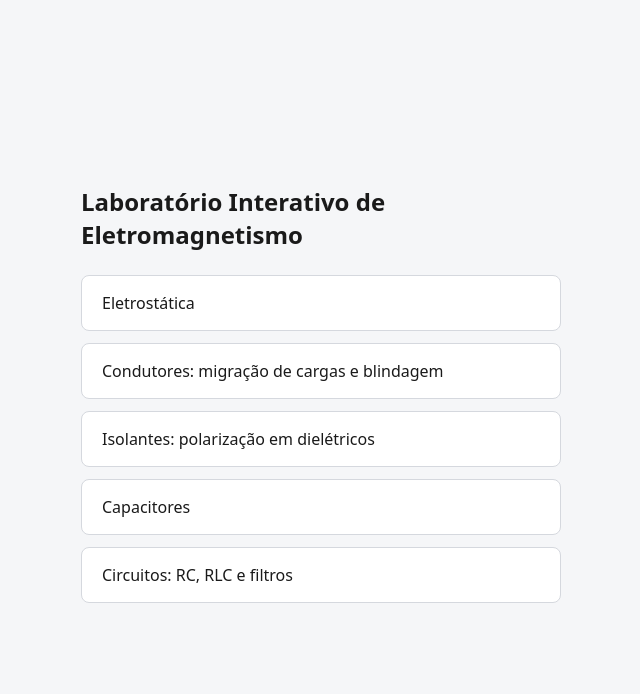
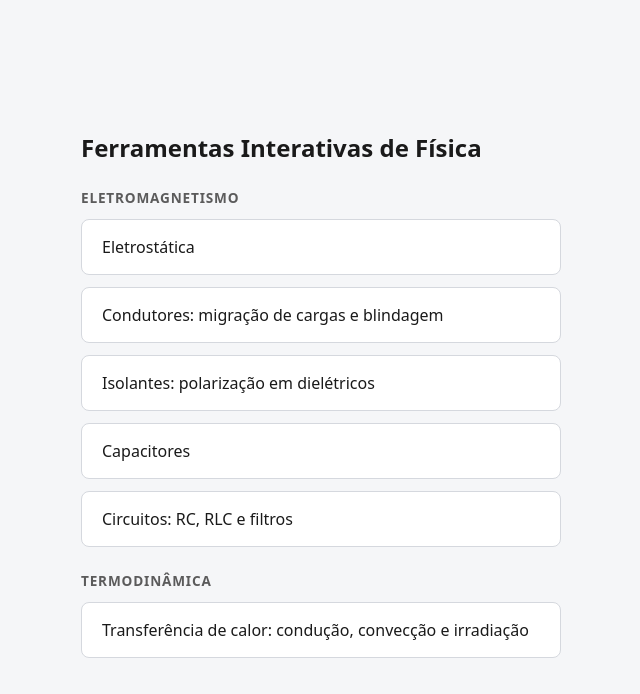
Before and after one commit to AlvaroBusquet/Interactive-Physics-Lab, a plain HTML site: page index.html in a window 1280 px wide. Shown: the whole page, without its empty margins (319-959 px from the left). Drawn offline with Linux system fonts and the light colour scheme.

Commit message:
Broaden project scope to physics: add thermodynamics section
Group the index into Eletromagnetismo and Termodinamica sections, list all
tools in the README and fix the capacitors file link.

Co-Authored-By: Claude Sonnet 5.5 <noreply@anthropic.com>

```diff
--- a/index.html
+++ b/index.html
@@ -3,11 +3,12 @@
 <head>
 <meta charset="UTF-8">
 <meta name="viewport" content="width=device-width, initial-scale=1">
-<title>Laboratório Interativo de Eletromagnetismo</title>
+<title>Ferramentas Interativas de Física</title>
 <style>
   body { font-family: system-ui, sans-serif; background: #f5f6f8; color: #1a1a1a; margin: 0; display: grid; place-items: center; min-height: 100vh; }
   main { width: min(480px, 90vw); }
   h1 { font-size: 1.5rem; margin: 0 0 1.5rem; }
+  h2 { font-size: .85rem; font-weight: 600; letter-spacing: .06em; text-transform: uppercase; opacity: .7; margin: 1.5rem 0 .75rem; }
   a { display: block; background: #fff; border: 1px solid #d5d8de; border-radius: 8px; padding: 1rem 1.25rem; margin-bottom: .75rem; color: inherit; text-decoration: none; font-weight: 500; }
   a:hover { border-color: #2563eb; color: #2563eb; }
   @media (prefers-color-scheme: dark) {
@@ -19,12 +20,15 @@
 </head>
 <body>
 <main>
-  <h1>Laboratório Interativo de Eletromagnetismo</h1>
+  <h1>Ferramentas Interativas de Física</h1>
+  <h2>Eletromagnetismo</h2>
   <a href="laboratorio_interativo_eletrostatica.html">Eletrostática</a>
   <a href="laboratorio_interativo_condutores.html">Condutores: migração de cargas e blindagem</a>
   <a href="laboratorio_interativo_isolantes.html">Isolantes: polarização em dielétricos</a>
   <a href="laboratorio_interativo_capacitores.html">Capacitores</a>
   <a href="laboratorio_interativo_circuitos.html">Circuitos: RC, RLC e filtros</a>
+  <h2>Termodinâmica</h2>
+  <a href="laboratorio_interativo_transferencia_calor.html">Transferência de calor: condução, convecção e irradiação</a>
 </main>
 </body>
 </html>
```
Also changed, not shown: 1 other file.
